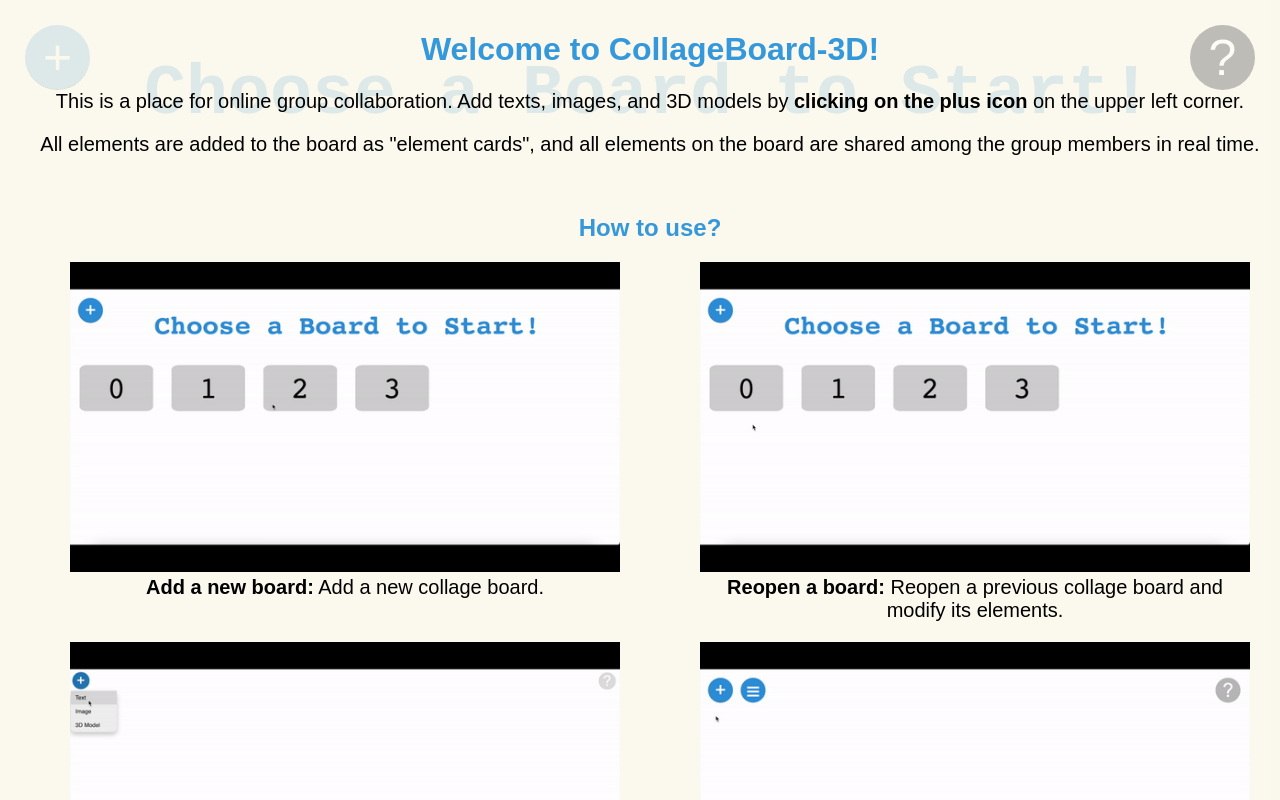
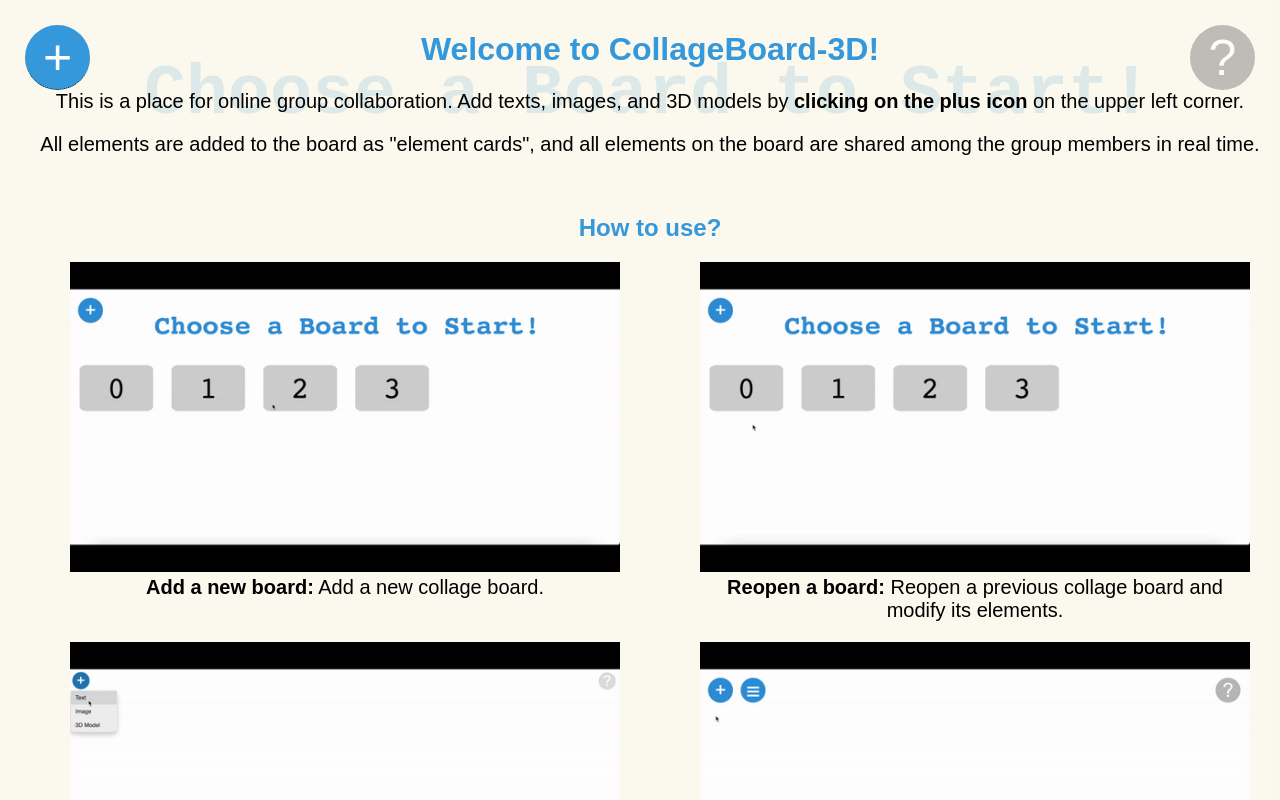
Before and after one commit to Cceciliaa/colabo, a website: page public/index.html in a window 1280 px wide. Drawn offline with nearby package versions, Linux system fonts and the light colour scheme; no server answers.

Commit message:
add instructions

```diff
--- a/public/boardStyles.css
+++ b/public/boardStyles.css
@@ -113,6 +113,7 @@ p {
   border: none;
   border-radius: 50%;
   cursor: pointer;
+  z-index: 999;
 }
 /* Dropdown button on hover & focus */
 .dropbtn:hover,
@@ -299,7 +300,7 @@ p {
 #initModal-content {
   padding: 10px;
   width: 100%;
-  height: 2000px;
+  height: 2600px;
   background-color: rgba(238, 226, 186, 0.253);
   overflow: auto;
 }
--- a/public/collageBoard.js
+++ b/public/collageBoard.js
@@ -43,11 +43,6 @@ let modelContainers = {};
 
 // const API_KEY = "AIzaSyBWcHRmY5cc3mQJb62eN0JsfioiMvYAGLg";
 const ECHO_KEY = "billowing-paper-1356";
-
-// modal
-function closeInitModal() {
-  document.getElementById("initModal").style.display = "none";
-}
 
 function openInfo() {
   document.getElementById("initModal").style.zIndex = curZ + 1;
--- a/public/script.js
+++ b/public/script.js
@@ -46,6 +46,11 @@ function openBoard(e) {
   window.location.href = "collageBoard.html?boardID=" + bd;
 }
 
+// modal
+function closeInitModal() {
+  document.getElementById("initModal").style.display = "none";
+}
+
 window.addEventListener("load", function () {
   curBoard = 0;
   socket.emit("getBoards");
```
